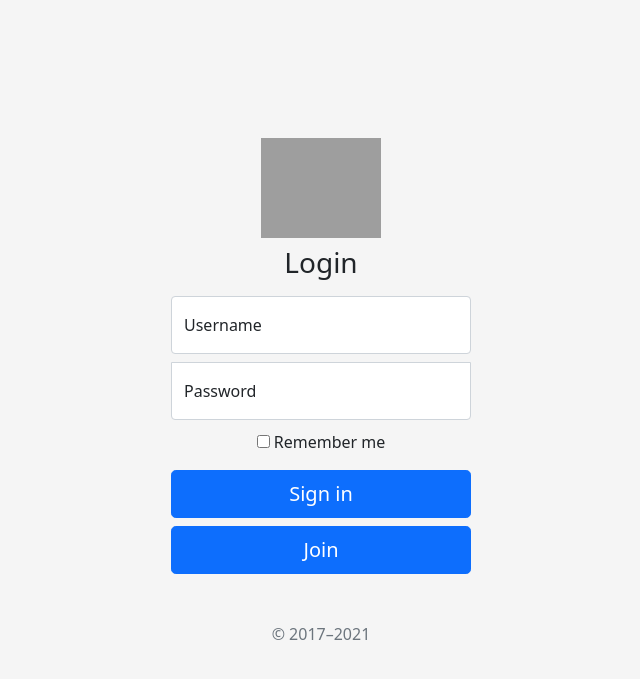
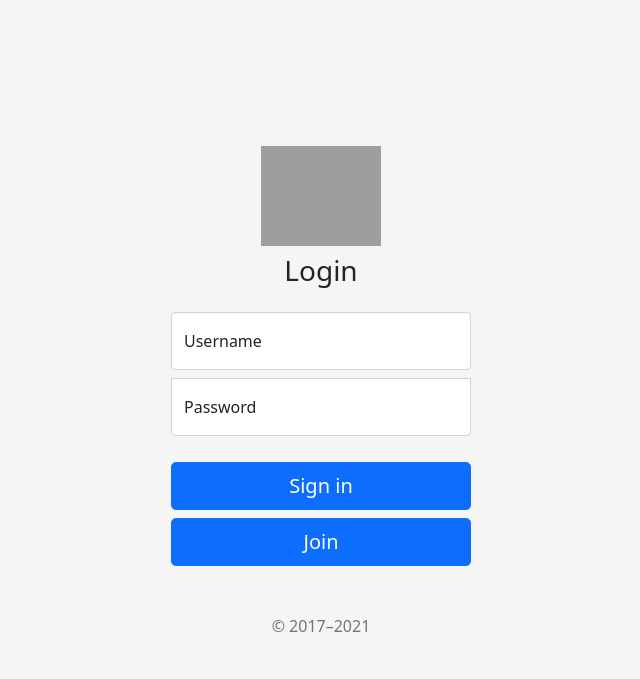
Before and after one commit to wmdwjddyd6/Board, a Spring Boot app: page /loginForm in a window 1280 px wide. Shown: the top 679 px of the page, without its empty margins (319-959 px from the left). Run offline with Spring Boot 4, Linux system fonts and the light colour scheme; some of the project's set-up classes (security, data sources, template engines, error pages and the like) are left out, and stand-ins take their place; grey boxes are pictures that could not be loaded.

Commit message:
css 수정

```diff
--- a/board/src/main/java/com/min/board/validator/MemeberValidator.java
+++ b/board/src/main/java/com/min/board/validator/MemeberValidator.java
@@ -26,9 +26,5 @@ public class MemeberValidator implements Validator {
         if(memberService.checkUsername(member.getUsername())) {
             errors.rejectValue("username", "key", "이미 존재하는 아이디입니다.");
         }
-
-//        if(member.getUsername().matches(".*[ㄱ-ㅎㅏ-ㅣ가-힣]+.*")) {
-//            errors.rejectValue("username", "key", "영문과 숫자만 입력가능합니다.");
-//        }
     }
 }
--- a/board/src/main/resources/templates/account/joinForm.html
+++ b/board/src/main/resources/templates/account/joinForm.html
@@ -15,7 +15,7 @@
           <a href="/"><img class="mb-2" src="https://cdn-icons.flaticon.com/png/512/2604/premium/2604013.png?token=exp=1639622665~hmac=34100795639e38fce307d0d3588611a6" alt="" width="120" height="100"></a>
           <h1 class="h3 mb-3 fw-normal">Create account</h1>
 
-          <div class="form-floating">
+          <div class="form-floating mt-4">
             <input type="text" class="form-control" th:field="*{username}" th:classappend="${#fields.hasErrors('username')} ? 'is-invalid'" id="floatingInput" placeholder="Username">
             <label for="floatingInput">Username</label>
             <div th:if="${#fields.hasErrors('username')}" th:errors="*{username}" id="validationServer03Feedback" class="invalid-feedback text-start">
@@ -39,7 +39,8 @@
 
           <div class="checkbox mb-3">
           </div>
-          <button class="w-100 btn btn-lg btn-primary" type="submit">Get started!</button>
+          <button class="w-100 btn btn-lg btn-primary mt-2" type="submit">Get started!</button>
+          <a type="button" class="w-100 btn btn-lg btn-primary mt-2" th:href="@{/}">exit</a>
         </form>
           <p class="mt-5 mb-3 text-muted">&copy; 2017–2021</p>
       </main>
--- a/board/src/main/resources/templates/account/loginForm.html
+++ b/board/src/main/resources/templates/account/loginForm.html
@@ -15,7 +15,7 @@
           <a href="/"><img class="mb-2" src="https://cdn-icons.flaticon.com/png/512/2604/premium/2604013.png?token=exp=1639622665~hmac=34100795639e38fce307d0d3588611a6" alt="" width="120" height="100"></a>
           <h1 class="h3 mb-3 fw-normal">Login</h1>
 
-          <div class="form-floating">
+          <div class="form-floating mt-4">
             <input type="text" class="form-control" name="username" id="floatingInput" placeholder="Username">
             <label for="floatingInput">Username</label>
           </div>
@@ -24,13 +24,13 @@
             <label for="floatingPassword">Password</label>
           </div>
 
-          <div class="checkbox mb-3">
+          <!-- <div class="checkbox mb-3">
             <label>
               <input type="checkbox" value="remember-me"> Remember me
             </label>
-          </div>
-          <button class="w-100 btn btn-lg btn-primary" type="submit">Sign in</button>
-          <a th:href="@{/joinForm}" class="mt-2 w-100 btn btn-lg btn-primary">Join</a>
+          </div> -->
+          <button class="w-100 btn btn-lg btn-primary mt-3" type="submit">Sign in</button>
+          <a th:href="@{/joinForm}" class="mt-2 w-100 btn btn-lg btn-primary mt-2">Join</a>
           <p class="mt-5 mb-3 text-muted">&copy; 2017–2021</p>
         </form>
       </main>
```
